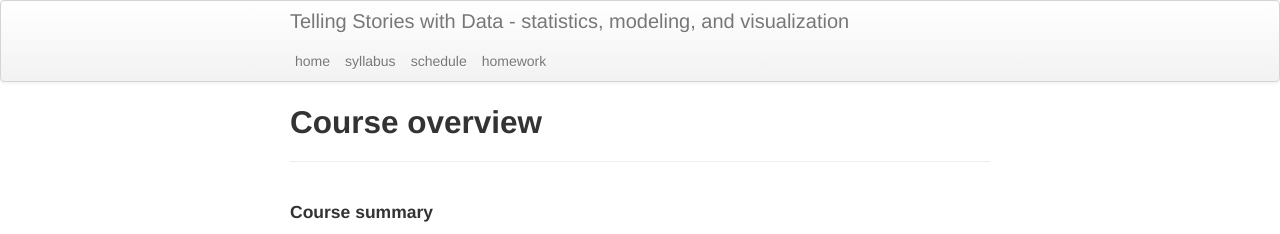
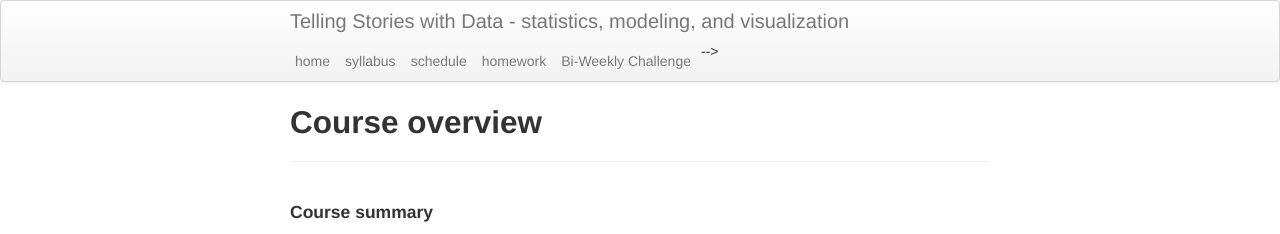
Before and after one commit to nickreich/data-stories, a Jekyll site: the page built from index.md, in a window 1280 px wide. Shown: the top 234 px of the page. Built offline with Jekyll 4.4.1, drawn with Linux system fonts in a browser that asks for light colours.

Commit message:
Adding Bi-Weekly Challenge Page

```diff
--- a/_includes/themes/twitter/default.html
+++ b/_includes/themes/twitter/default.html
@@ -41,6 +41,7 @@
               <li><a href="{{ BASE_PATH }}/pages/homework.html">homework</a></li>
               <!--<li><a href="{{ BASE_PATH }}/pages/datasets.html">data</a></li> -->
               <!-- <li><a href="{{ BASE_PATH }}/pages/project.html">project</a></li>-->
+              <li><a href="{{ BASE_PATH }}/pages/bi-weekly_challenge.html">Bi-Weekly Challenge</a></li>-->
         </div>
       </div>
     </div>
```
